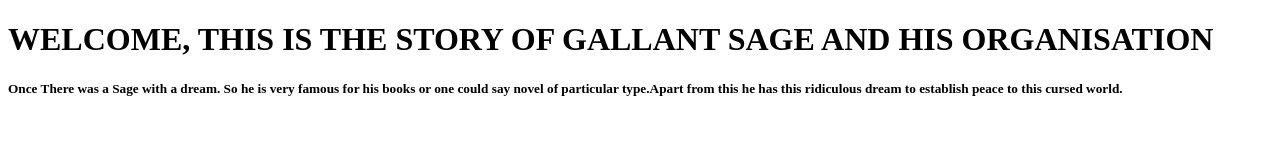
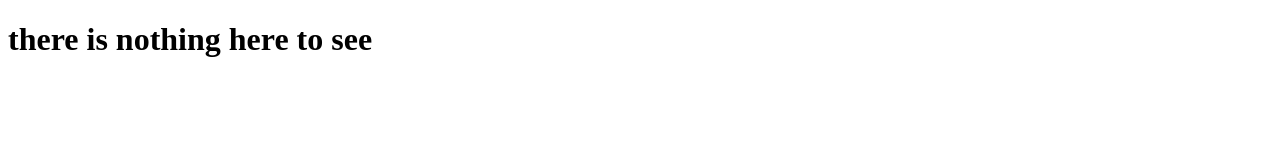
Before and after one commit to xii-vi/Rohit-Abhishek, a plain HTML site: page index.html in a window 1280 px wide. Drawn offline with Linux system fonts and the light colour scheme.

Commit message:
Update index.html

```diff
--- a/index.html
+++ b/index.html
@@ -8,8 +8,6 @@
     <title >WHAT IF?</title>
 </head>
 <body>
-    <H1>WELCOME, THIS IS THE STORY OF GALLANT SAGE AND HIS ORGANISATION</H1>
-    <h5> Once There was a Sage with a dream.
-    So he is very famous for his books or one could say novel of particular type.Apart from this he has this ridiculous dream to establish peace to this cursed world. </h5>
+    <h1>there is nothing here to see </h1>
 </body>
 </html>
```
